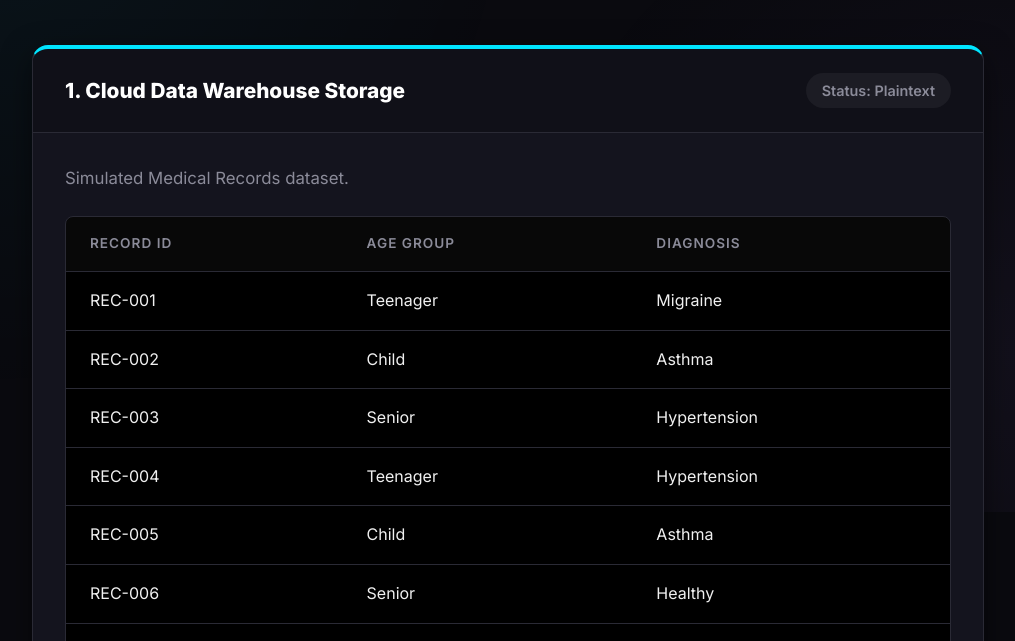
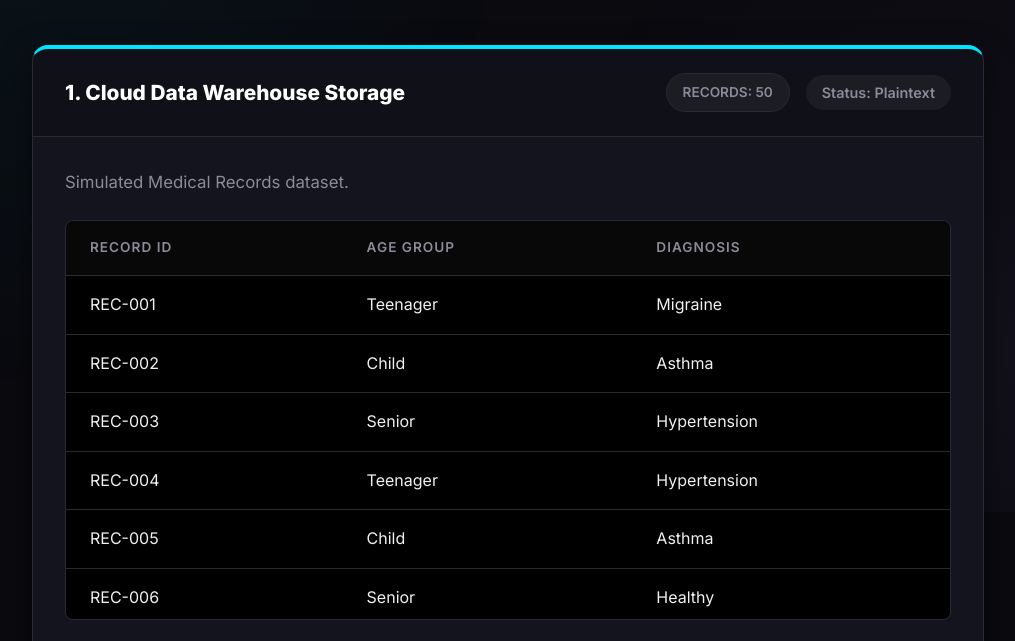
Before and after one commit to Aneesh1829/secure-cdw-presentation, a plain HTML site: page index.html in a window 1280 px wide. Shown: the part 288-929 px from the top of the page, without its empty margins (132-1147 px from the left). Drawn offline with Linux system fonts and the light colour scheme.

Commit message:
feat: make data table scrollable and add record count badge

```diff
--- a/index.css
+++ b/index.css
@@ -121,6 +121,12 @@ h1, h2, h3 {
     border-bottom: 1px solid var(--border-subtle);
 }
 
+.header-actions {
+    display: flex;
+    align-items: center;
+    gap: 1rem;
+}
+
 .panel-header h2 {
     font-size: 1.3rem;
     color: #fff;
@@ -150,7 +156,8 @@ h1, h2, h3 {
     background: #000;
     border-radius: 8px;
     border: 1px solid var(--border-subtle);
-    overflow: hidden;
+    overflow-y: auto;
+    max-height: 400px;
     margin-bottom: 1.5rem;
 }
 
--- a/index.html
+++ b/index.html
@@ -30,7 +30,10 @@
         <section class="panel glass border-cyan" id="panel-data">
             <div class="panel-header">
                 <h2>1. Cloud Data Warehouse Storage</h2>
-                <span class="status-indicator" id="status-storage">Status: Plaintext</span>
+                <div class="header-actions">
+                    <span class="badge" id="record-count">Records: 50</span>
+                    <span class="status-indicator" id="status-storage">Status: Plaintext</span>
+                </div>
             </div>
             <div class="panel-content">
                 <p class="desc">Simulated Medical Records dataset.</p>
```
